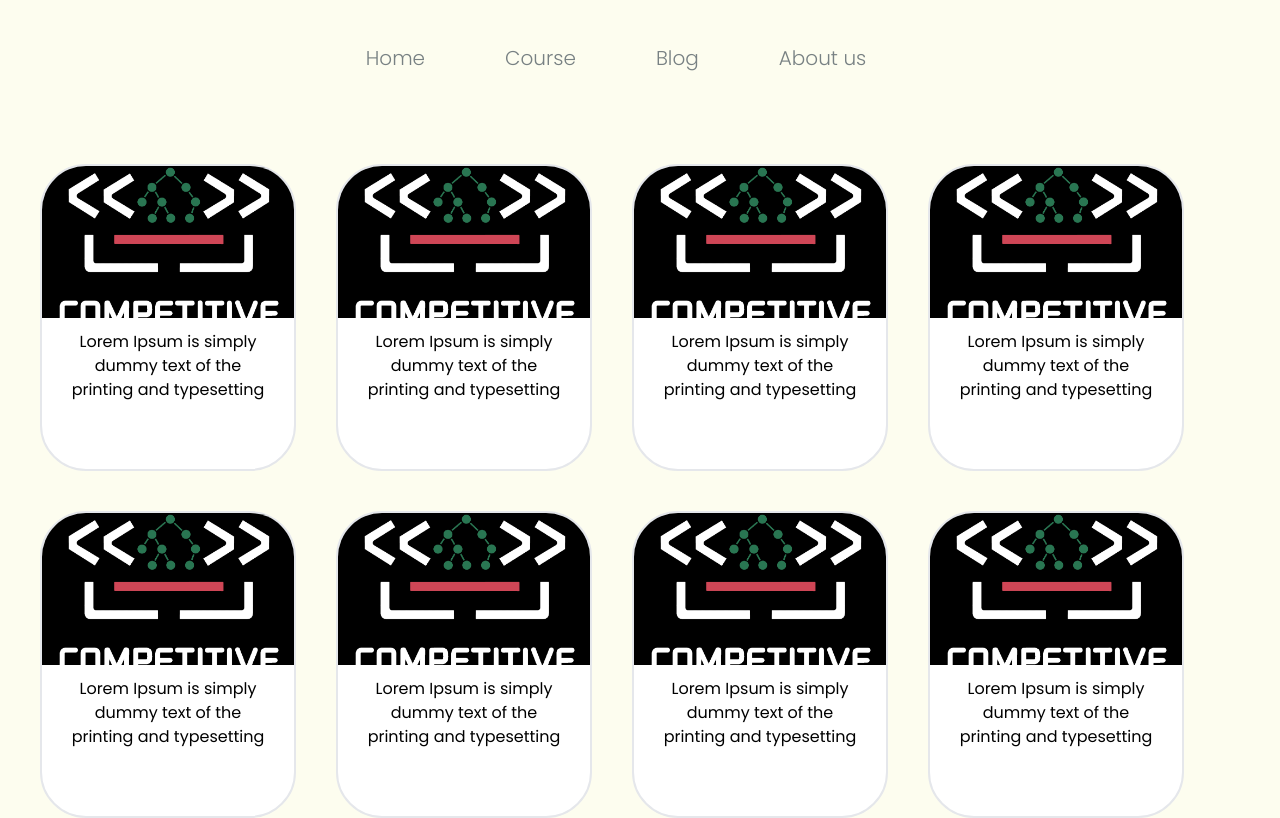
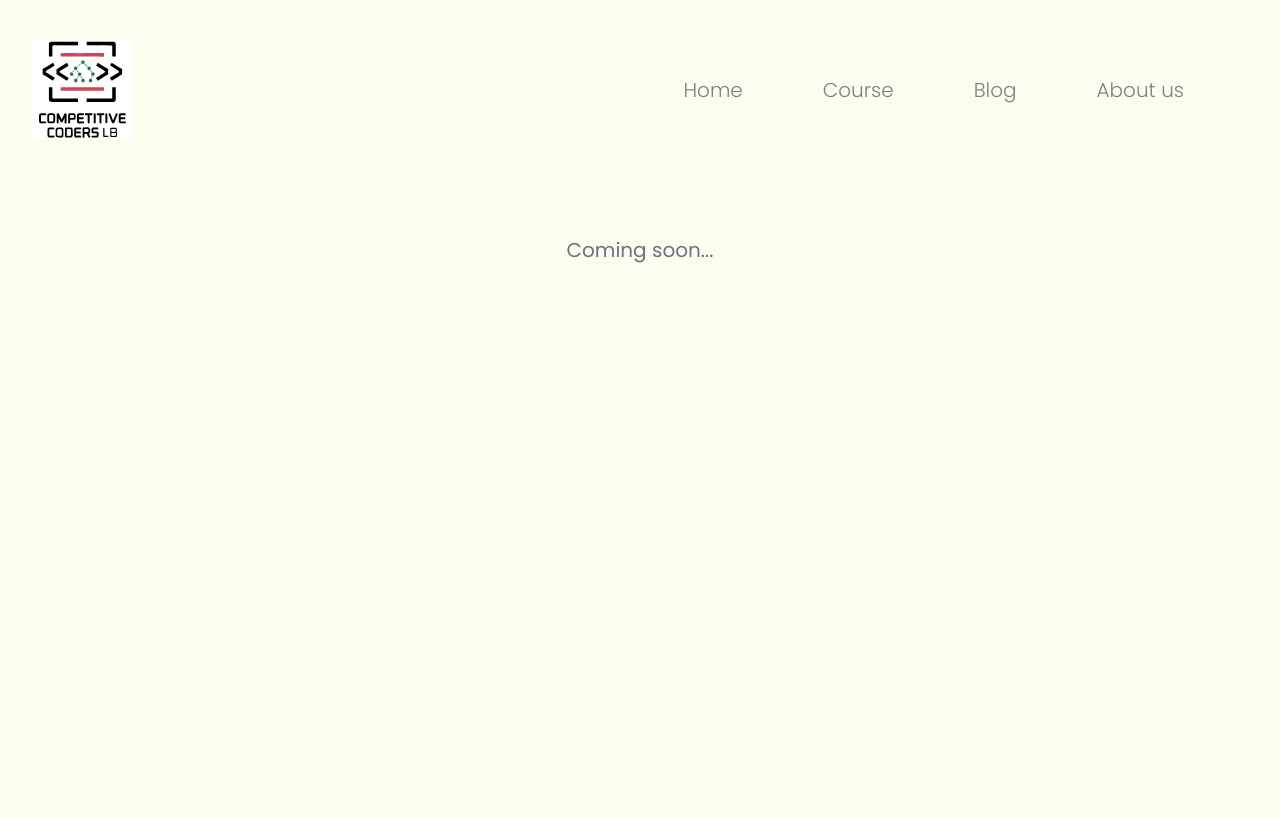
Before and after one commit to AliSamhat07/competitive-coders-lb, a React (Vite) app: page /Events in a window 1280 px wide. Shown: the top 818 px of the page. Built offline with nearby package versions, Linux system fonts and the light colour scheme.

Commit message:
Add logo, fix blog

```diff
--- a/src/components/Footer.jsx
+++ b/src/components/Footer.jsx
@@ -11,7 +11,7 @@ function Footer() {
   return (
     <div className="bg-accent-green flex flex-col justify-center items-center text-white mt-48 pt-8">
       <div className="flex gap-10 text-center justify-center items-center">
-        <div className=" text-center text-xl font-normal">Find us on </div>
+        <div className="text-center text-xl font-normal">Find us on </div>
         <div className="flex justify-center items-center gap-8 py-12">
           <img className={`${LINK}`} src={InstagramIcon} />
           <img className={`${LINK}`} src={LinkedInIcon} />
--- a/src/components/Navbar/Navbar.jsx
+++ b/src/components/Navbar/Navbar.jsx
@@ -1,5 +1,5 @@
 import React, { useEffect, useRef, useState } from "react";
-import SwiftLogo from "../../assets/NavIcons/swift-logo.svg";
+import Logo from "../../assets/NavIcons/logo.svg";
 // import { AiOutlineClose, AiOutlineMenu } from "react-icons/ai";
 // import ServiceIcon from "../../assets/NavIcons/services-icon.svg";
 // import ContactIcon from "../../assets/NavIcons/contact-icon.svg";
@@ -69,17 +69,17 @@ const Navbar = () => {
       suppressHydrationWarning={true}
       id="navigation"
       ref={navigationRef}
-      className="bg-accent-beige  flex justify-center md:justify-center items-center py-10 pb-12 px-8 mx-auto  text-white"
+      className="bg-accent-beige  flex justify-center md:justify-between items-center py-10 pb-12 px-8 mx-auto  text-white"
     >
       {/* Logo */}
 
-      {/* <a href="/">
+      <a href="/">
         <img
-          src={SwiftLogo.src}
+          src={Logo}
           alt="swift"
-          className="lg:h-5/6 lg:w-5/6 w-5/6 h-5/6 sm:mx-auto  p-0 min-h-[80px] lg:min-h-[80px] md:min-h-[60px]  mx-auto"
+          className="lg:w-[100px] w-[100px] h-auto sm:mx-auto  p-0 min-h-[80px] lg:min-h-[80px] md:min-h-[60px]  mx-auto"
         />
-      </a> */}
+      </a>
 
       {/* Desktop Navigation */}
       <div className="hidden md:flex text-black font-light md:text-md lg:text-lg justify-center items-center">
--- a/src/pages/Events/Events.jsx
+++ b/src/pages/Events/Events.jsx
@@ -1,7 +1,7 @@
 function Events() {
   return (
     <div className="WrapperEvents w-[100vw] min-h-screen  bg-[#fdfdef]">
-      <div className="flex flex-wrap w-full  ">
+      {/* <div className="flex flex-wrap w-full  ">
         <div className=" w-[20%] aspect-[5/6] relative mt-10 ml-10 bg-white border-2 rounded-[46px] overflow-hidden">
           <img
             className="h-[50%] w-[100%] object-cover"
@@ -83,7 +83,8 @@ function Events() {
             Lorem Ipsum is simply dummy text of the printing and typesetting{" "}
           </div>
         </div>
-      </div>
+      </div> */}
+      <p className="text-center mt-12 text-xl text-gray-500">Coming soon...</p>
     </div>
   );
 }
```
Also changed, not shown: src/assets/NavIcons/logo.svg (added), 1 other file (tests, documents, lock files or other folders).
